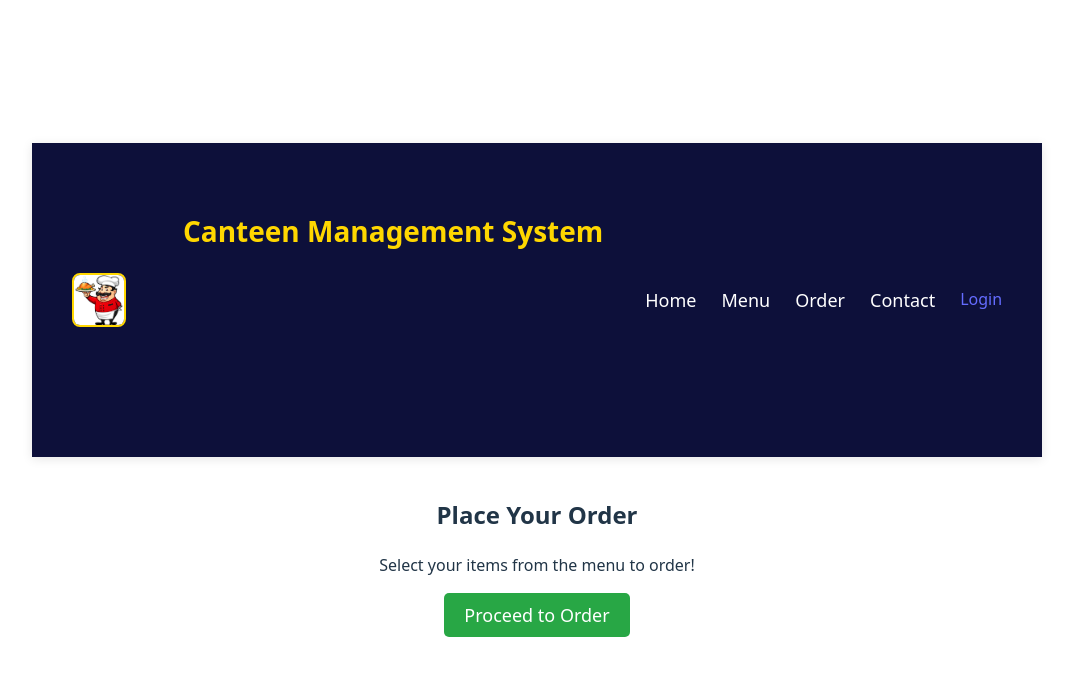
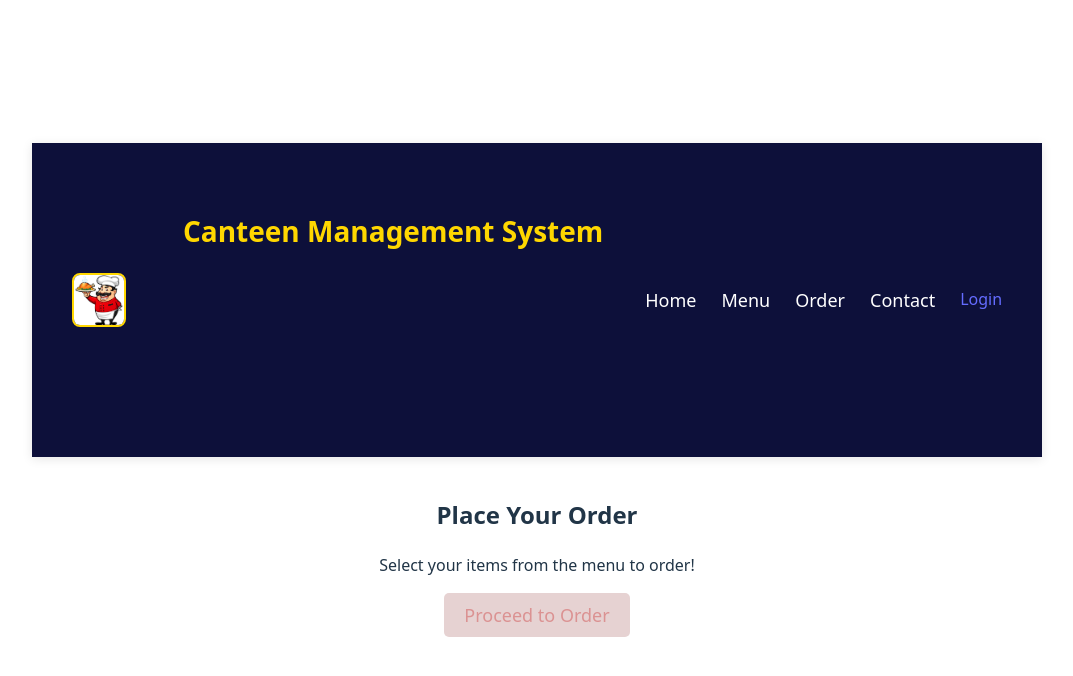
Before and after one commit to shahhimanshi70-coder/OCMS2, a React (Vite) app in the folder canteen/: page /order in a window 1280 px wide. Shown: the top 676 px of the page, without its empty margins (103-1176 px from the left). Built offline with nearby package versions, Linux system fonts and the light colour scheme.

Commit message:
Update Order.css

```diff
--- a/canteen/src/Components/Layouts/Order.css
+++ b/canteen/src/Components/Layouts/Order.css
@@ -6,13 +6,13 @@
 .order-button {
   padding: 10px 20px;
   font-size: 18px;
-  background-color: #28a745;
-  color: white;
+  background-color: #e6d2d2;
+  color: rgb(219, 146, 146);
   border: none;
   border-radius: 5px;
   cursor: pointer;
 }
 
 .order-button:hover {
-  background-color: #218838;
+  background-color: #22bb43;
 }
```
